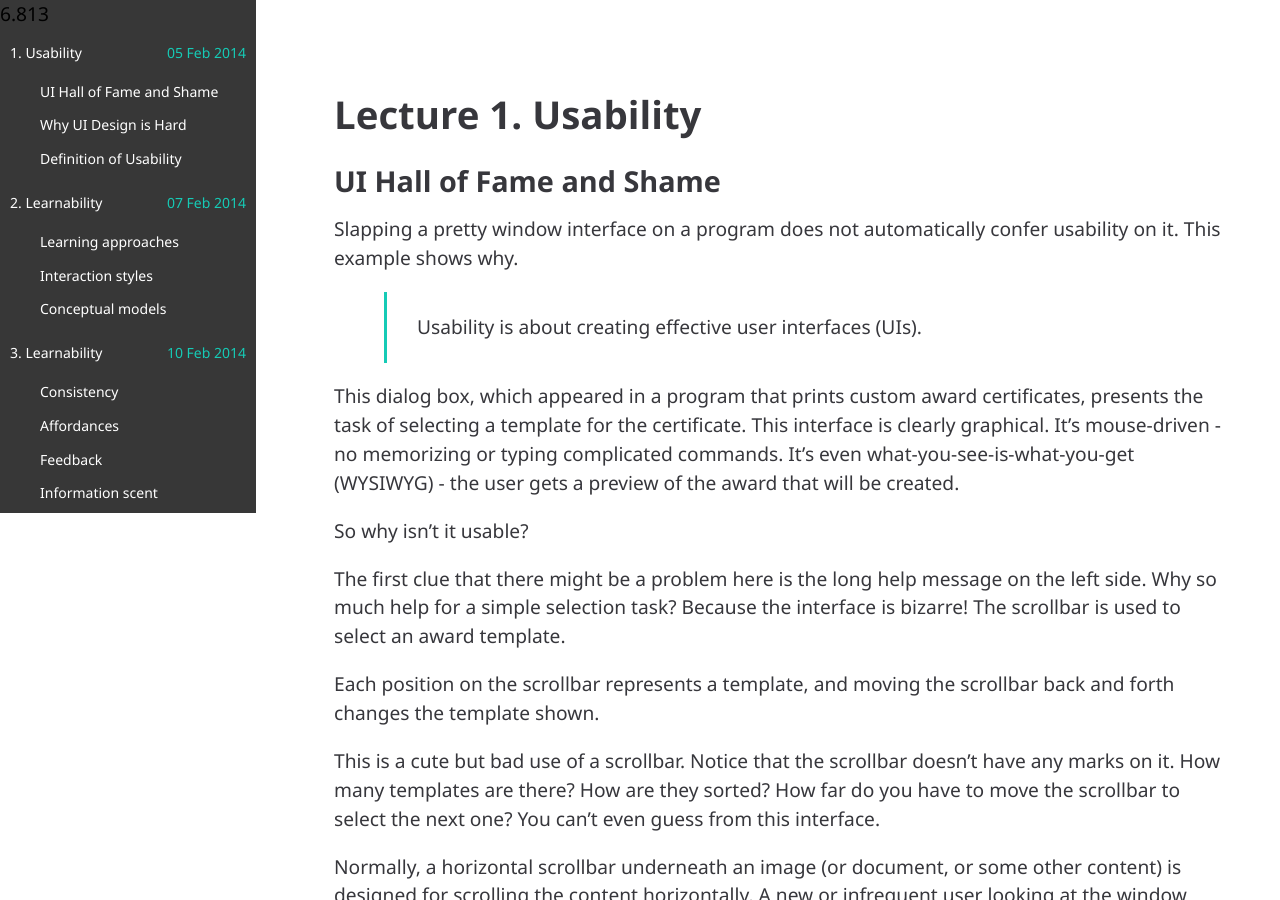
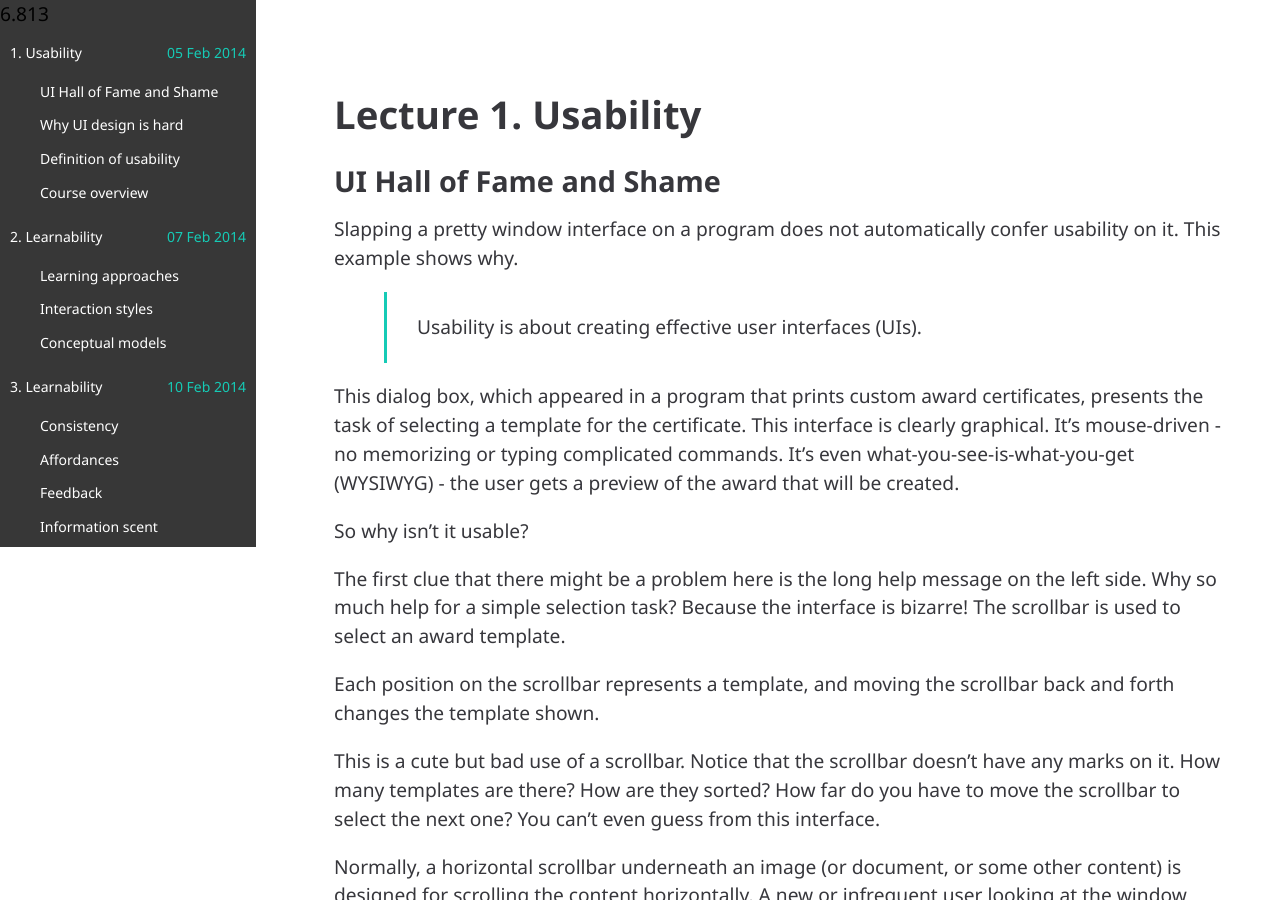
Before and after one commit to conniehuang/813lectures, a Jekyll site: the page built from _posts/2014-02-05-lecture1.markdown, in a window 1280 px wide and 900 px high. Built offline with Jekyll 4.4.1, drawn with Linux system fonts in a browser that asks for light colours; some web fonts are replaced; Markdown is read by kramdown in place of the engine named in the settings.

Commit message:
Added course overview hashjump

```diff
--- a/_posts/2014-02-05-lecture1.markdown
+++ b/_posts/2014-02-05-lecture1.markdown
@@ -5,7 +5,7 @@ date:   2014-02-05 18:58:36
 categories: lecture
 lecturer: David Karger
 author: Rob Miller
-sections: [UI Hall of Fame and Shame, Why UI Design is Hard, Definition of Usability]
+sections: [UI Hall of Fame and Shame, Why UI design is hard, Definition of usability, Course overview]
 ---
 
 <h2 id="ui-hall-of-fame-and-shame">UI Hall of Fame and Shame</h2>
@@ -130,8 +130,7 @@ Usability doesn't exist in isolation, of course, and it may not even be the most
 
 In this class, we'll take an extreme position: usability will be our primary goal. Here's a familiar UI design. You've probably used it before, but probably without thinking much about its usability. We're handing some out for you to play with and think about.
 
-Course Overview
----------------------
+<h2 id="course-overview">Course Overview</h2>
 
 This course will be structured as four threads of lectures: design principles; design techniques; implementation techniques; and research methods. You have to gain experience in the first three in order to do your group project, which takes the entire semester, and the fourth is necessary for the 6.831 version of the course, which introduces graduate students to research in HCI.
 
```
